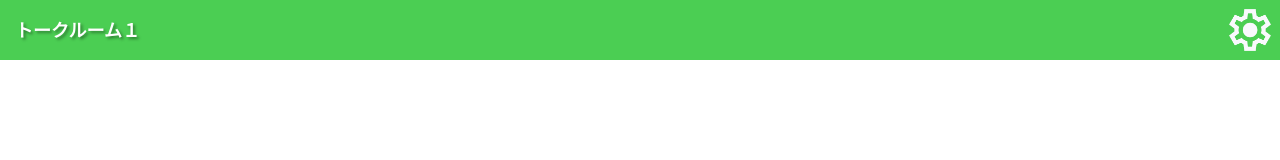
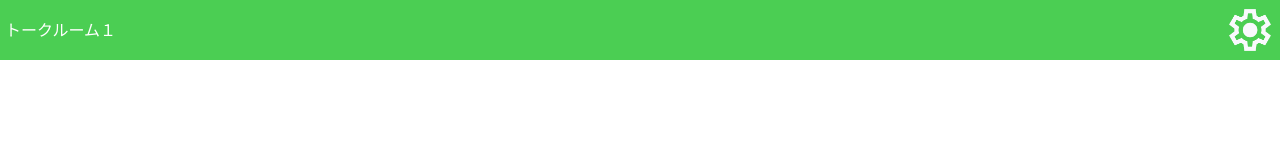
Before and after one commit to JasmineSystem/svelte-chat, a SvelteKit app: page / in a window 1280 px wide. Shown: the top 160 px of the page. Built offline with nearby package versions, Linux system fonts and the light colour scheme.

Commit message:
ヘッダーのスタイルを調整した。

```diff
--- a/src/routes/+page.svelte
+++ b/src/routes/+page.svelte
@@ -20,12 +20,6 @@
         padding: 5px;
         width: 100%;
         height: 60px;
-		span {
-			font-weight: bold;
-			font-size: large;
-			padding: 10px;
-			text-shadow: 2px 2px 3px rgba(0, 0, 0, 0.4);
-		}
 	}
 
 	.btn {
```
Lines whose indentation alone changed are shown as unchanged.
